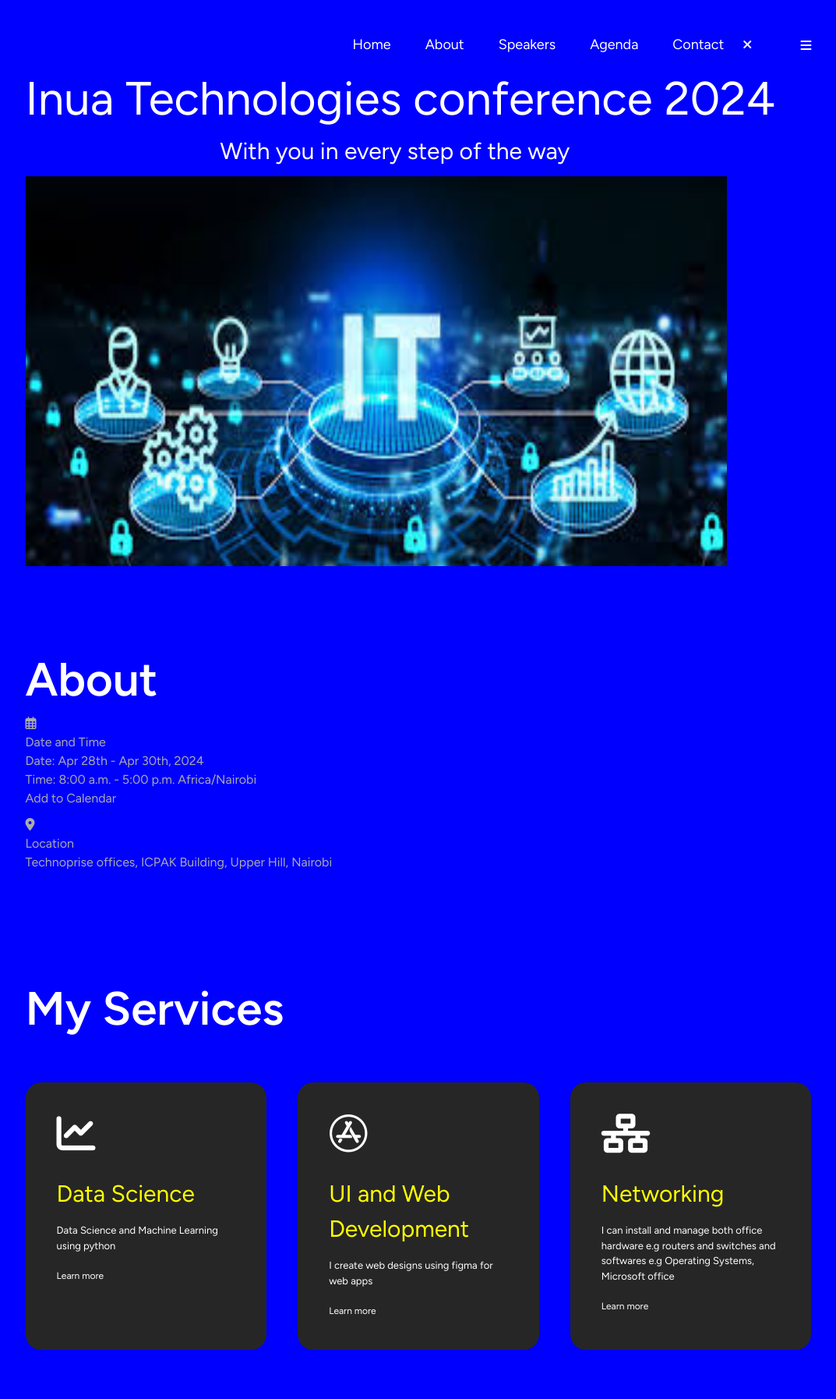
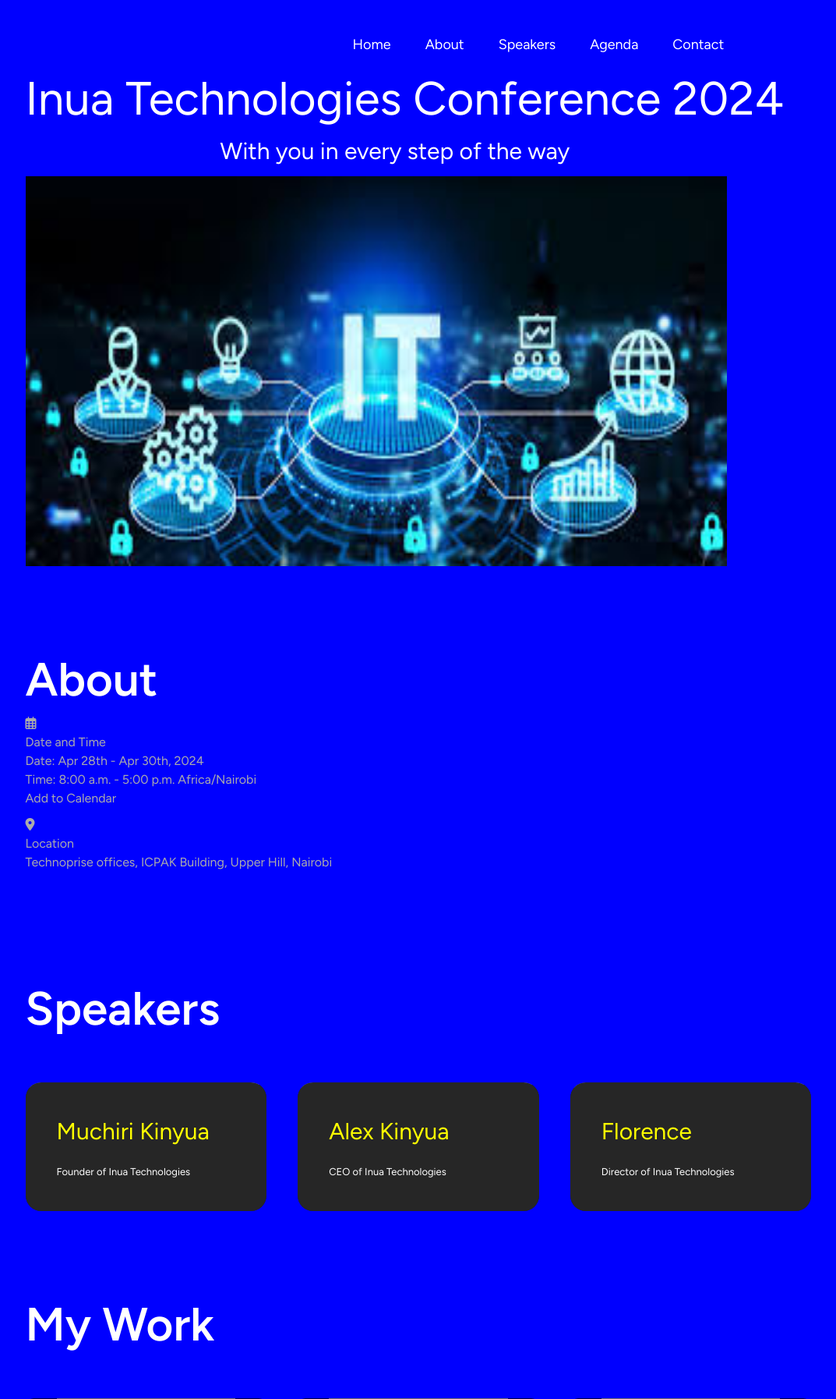
Before and after one commit to MuchiriKinyua/inua-technologies, a Laravel app: page / in a window 1280 px wide. Shown: the part 80-1874 px from the top of the page at 78% size, without its empty margins (153-1226 px from the left). Run offline with Laravel 12, Linux system fonts and the light colour scheme; some libraries are stand-ins or nearby versions; grey boxes are pictures that could not be loaded.

Commit message:
speakers

```diff
--- a/public/style.css
+++ b/public/style.css
@@ -152,44 +152,62 @@
 }
 
 /*services*/
-#speakers{
+#speakers {
     padding: 30px 0;
 }
-.services-list{
+
+.services-list {
     display: grid;
     grid-template-columns: repeat(auto-fit, minmax(250px, 1fr));
     grid-gap: 40px;
     margin-top: 50px;
 }
-.services-list div{
+
+.speaker {
     background: #262626;
     padding: 40px;
     font-size: 13px;
     font-weight: 300;
     border-radius: 20px;
     transition: background 0.5s, transform 0.5s;
+    position: relative; /* Added */
+    overflow: hidden; /* Added */
 }
-.services-list div i{
-    font-size: 50px;
-    margin-bottom: 30px;
+
+.speaker-info {
+    color: #fff;
 }
-.services-list div h2{
+
+.speaker-info h2 {
     font-size: 30px;
     font-weight: 500;
     margin-bottom: 15px;
     color: #FFFF00;
 }
-.services-list div a{
-    text-decoration: none;
-    color: #fff;
-    font-size: 12px;
+
+.speaker-info p {
     margin-top: 20px;
-    display: inline-block;
 }
-.services-list div:hover{
+
+.speaker:hover {
     background: #ff004f;
     transform: translateY(-10px);
 }
+
+.speaker::before {
+    content: "";
+    background-image: url('images/M6.png');
+    background-size: cover;
+    background-position: center;
+    position: absolute;
+    top: 0;
+    left: 0;
+    right: 0;
+    bottom: 0;
+    z-index: -1;
+    opacity: 0.5;
+}
+
 
 /*Portfolio*/
 
--- a/resources/views/welcome.blade.php
+++ b/resources/views/welcome.blade.php
@@ -66,12 +66,10 @@
                 <li><a href="#speakers">Speakers</a></li>
                 <li><a href="#agenda">Agenda</a></li>
                 <li><a href="#contact">Contact</a></li>
-                <i class="fas fa-times close-icon custom-close-icon" onclick="closemenu()"></i>
             </ul>
-            <i class="fas fa-bars" onclick="openmenu()"></i>
         </nav>
         <div class="header1">
-            <h1>Inua Technologies conference 2024</h1>
+            <h1>Inua Technologies Conference 2024</h1>
         </div>
         <div class="header2">
             <p>With you in every step of the way</p>
@@ -110,29 +108,30 @@
 <!--Services-->
 <div id="speakers">
     <div class="container">
-        <h1 class="sub-title">My Services</h1>
+        <h1 class="sub-title">Speakers</h1>
         <div class="services-list">
-            <div>
-                <i class="fas fa-chart-line"></i>
-                <h2>Data Science</h2>
-                <p>Data Science and Machine Learning using python</p>
-                <a href="#">Learn more</a>
+            <div class="speaker">
+                <div class="speaker-info">
+                    <h2>Muchiri Kinyua</h2>
+                    <p>Founder of Inua Technologies</p>
+                </div>
             </div>
-            <div>
-                <i class="fa-brands fa-app-store"></i>
-                <h2>UI and Web Development</h2>
-                <p>I create web designs using figma for web apps</p>
-                <a href="#">Learn more</a>
+            <div class="speaker">
+                <div class="speaker-info">
+                    <h2>Alex Kinyua</h2>
+                    <p>CEO of Inua Technologies</p>
+                </div>
             </div>
-            <div>
-                <i class="fas fa-network-wired"></i>
-                <h2>Networking</h2>
-                <p>I can install and manage both office hardware e.g routers and switches and softwares e.g Operating Systems, Microsoft office</p>
-                <a href="#">Learn more</a>
+            <div class="speaker">
+                <div class="speaker-info">
+                    <h2>Florence</h2>
+                    <p>Director of Inua Technologies</p>
+                </div>
             </div>
         </div>
     </div>
 </div>
+
 
 <!--Portfolio-->
 
```
Also changed, not shown: public/images/M6.png (added).
